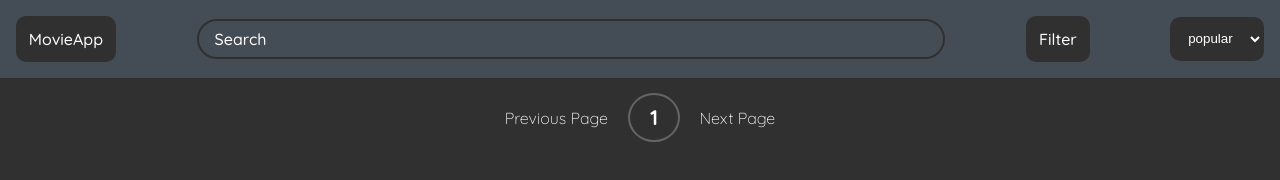
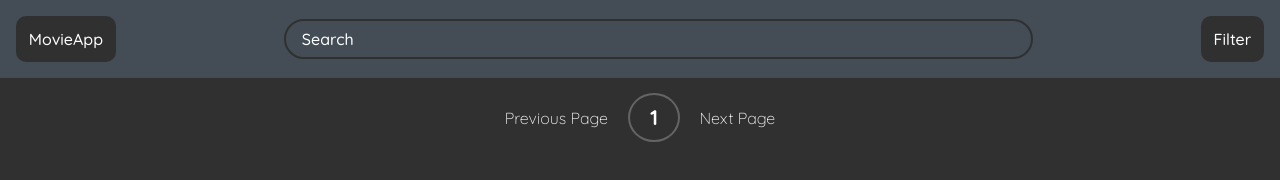
Before and after one commit to akhil0101/movielisting, a plain HTML site: page index.html in a window 1280 px wide. Drawn offline with Linux system fonts and the light colour scheme; no server answers.

Commit message:
Update index.html

```diff
--- a/index.html
+++ b/index.html
@@ -15,11 +15,11 @@
     <input type="text" placeholder="Search" id="search" class="search">
 
    <div id="toggle">Filter</div>
-   <select id="sortBydate">sort
+<!--    <select id="sortBydate">sort
     <option value="popularity.desc" selected >popular</option>
        <option value="release_date.desc"  >newfilm</option>
        <option value="release_date.asc">Oldfilm</option>
-   </select>
+   </select> -->
 
     </header>
     <div id="tags"></div>
```
